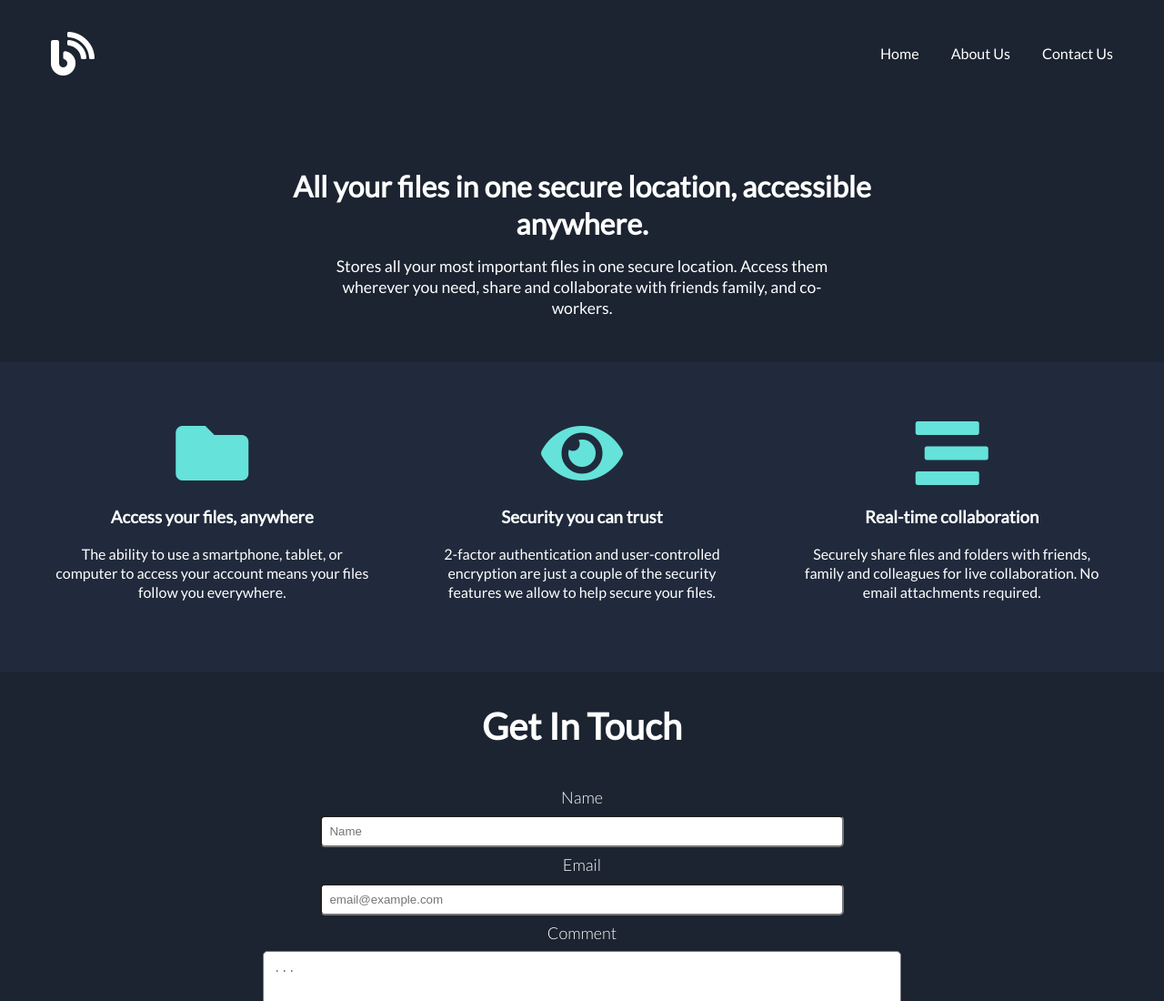
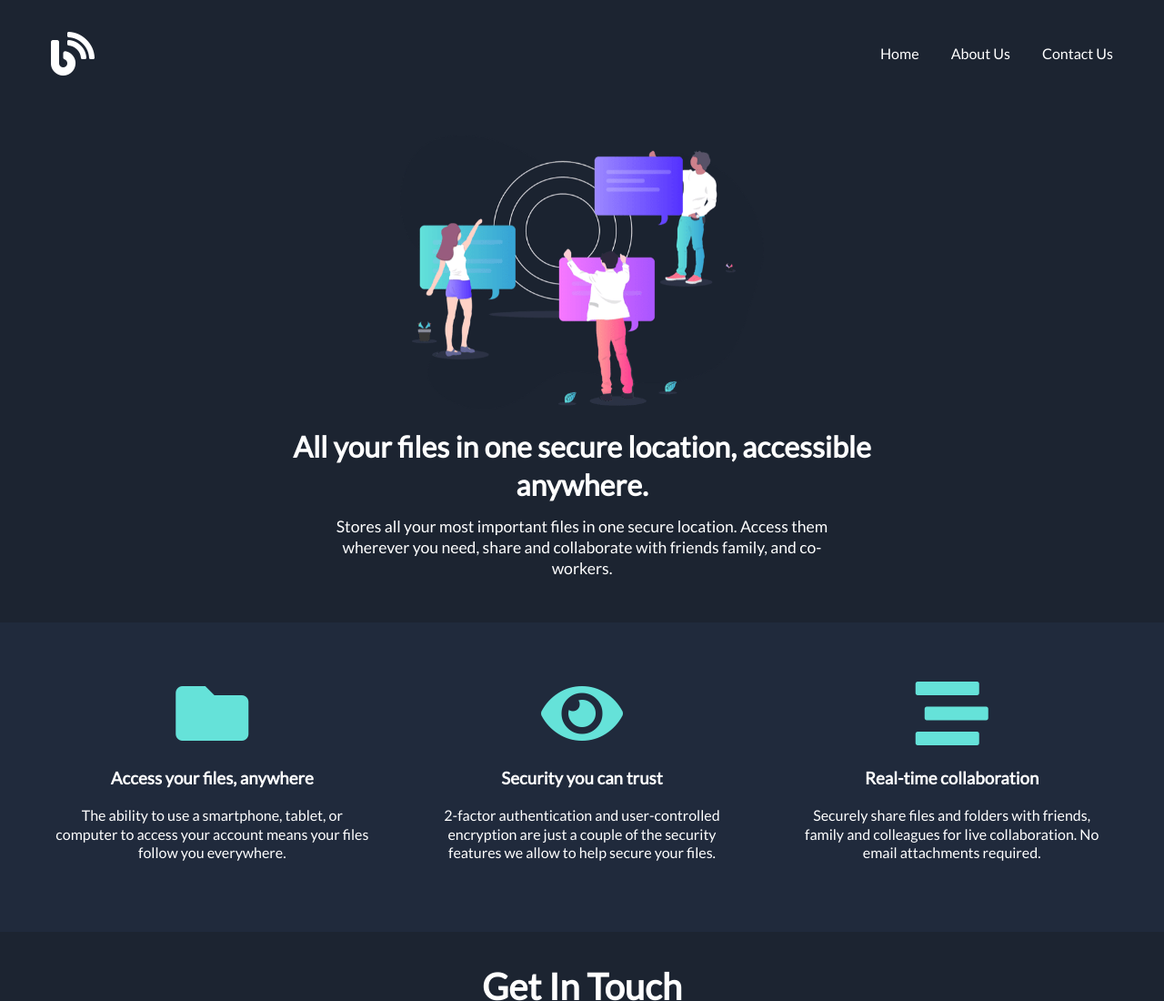
Before and after one commit to mananayoub/Bingo, a plain HTML site: page index.html in a window 1280 px wide. Shown: the top 1100 px of the page at 91% size. Drawn offline with Linux system fonts and the light colour scheme; the site is published under a folder, as on GitHub Pages, so addresses that start at the root find nothing.

Commit message:
Update index.html

```diff
--- a/index.html
+++ b/index.html
@@ -25,7 +25,7 @@
         </header>
 
         <section class="hero">
-            <img src="/images/illustration-stay-productive.png" alt="">
+            <img src="./images/illustration-stay-productive.png" alt="">
             <h1> All your files in one secure location, accessible anywhere.</h1>
             <p>
                 Stores all your most important files in one secure location. Access them wherever you need, share and collaborate with friends family, and co-workers.
```
